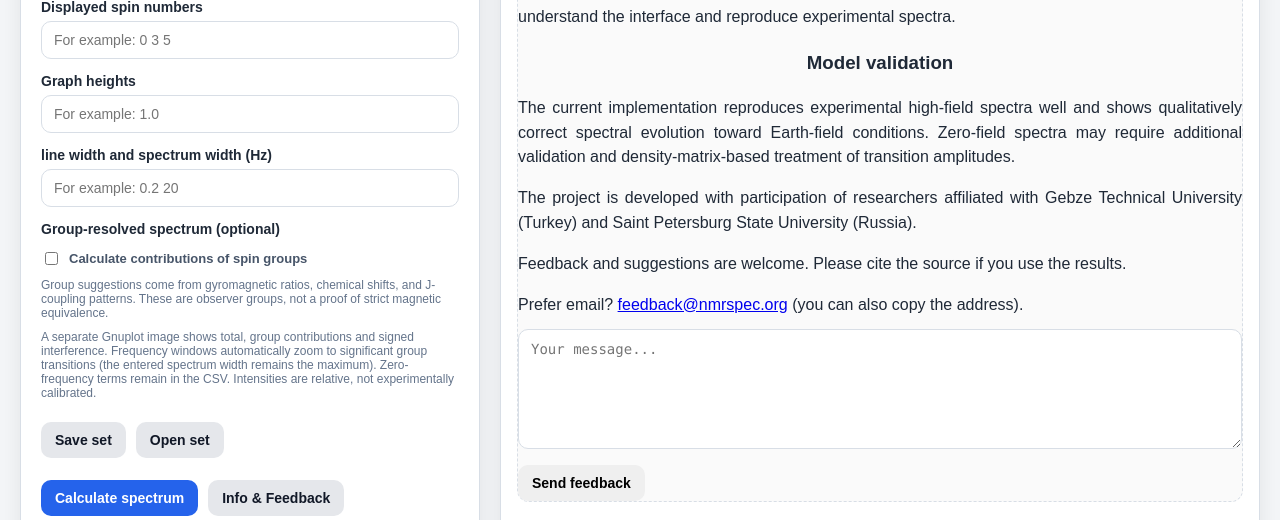
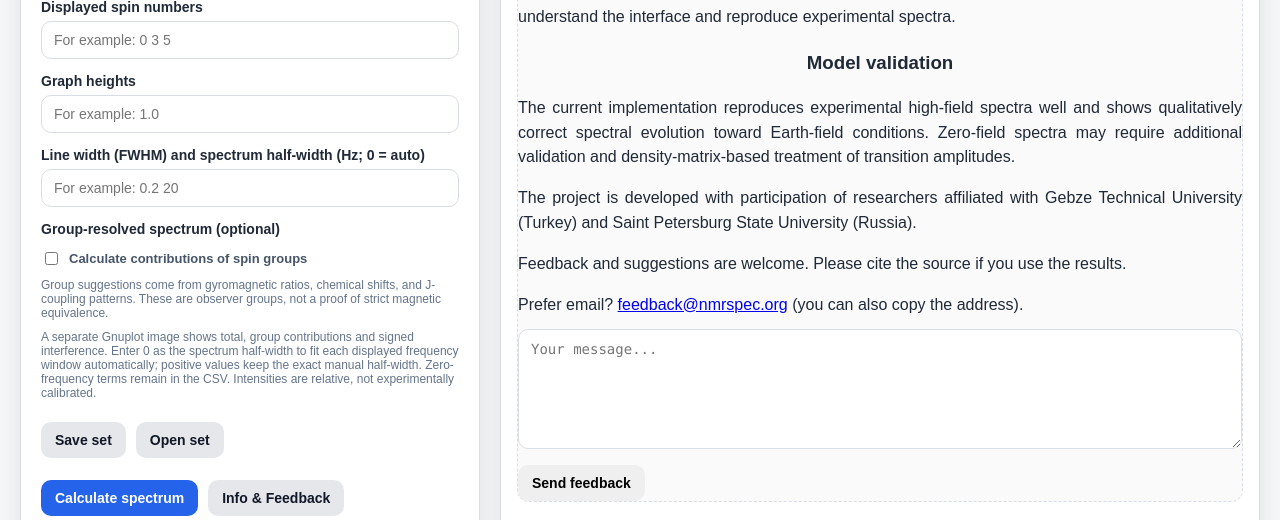
Before and after one commit to scleroze/SpinSpec, a Python web app: template templates/index.html in a window 1280 px wide. Shown: the part 795-1315 px from the top of the page. Run offline with Jinja, Linux system fonts and the light colour scheme; the template is opened without the code that fills it, so the values that code supplies are empty.

Commit message:
docs: explain opt-in automatic X scaling in templates/index.html

```diff
--- a/templates/index.html
+++ b/templates/index.html
@@ -503,7 +503,7 @@
         </div>
 
         <div class="field">
-          <label for="linewidths">line width and spectrum width (Hz)</label>
+          <label for="linewidths">Line width (FWHM) and spectrum half-width (Hz; 0 = auto)</label>
           <input id="linewidths" name="linewidths" type="text" placeholder="For example: 0.2 20" />
         </div>
 
@@ -535,10 +535,10 @@
           </div>
           <div class="hint">
             A separate Gnuplot image shows total, group contributions and signed
-            interference. Frequency windows automatically zoom to significant
-            group transitions (the entered spectrum width remains the maximum).
-            Zero-frequency terms remain in the CSV. Intensities are relative,
-            not experimentally calibrated.
+            interference. Enter 0 as the spectrum half-width to fit each
+            displayed frequency window automatically; positive values keep
+            the exact manual half-width. Zero-frequency terms remain in the
+            CSV. Intensities are relative, not experimentally calibrated.
           </div>
         </div>
 
```
